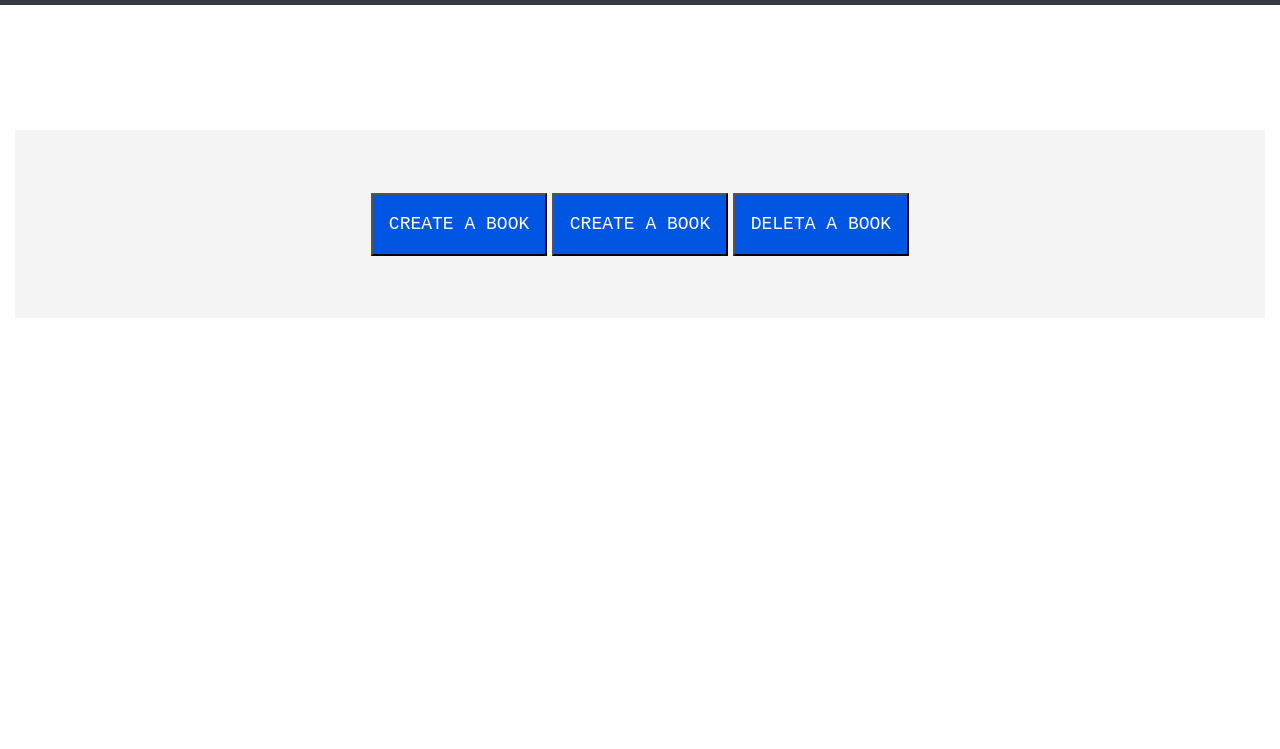
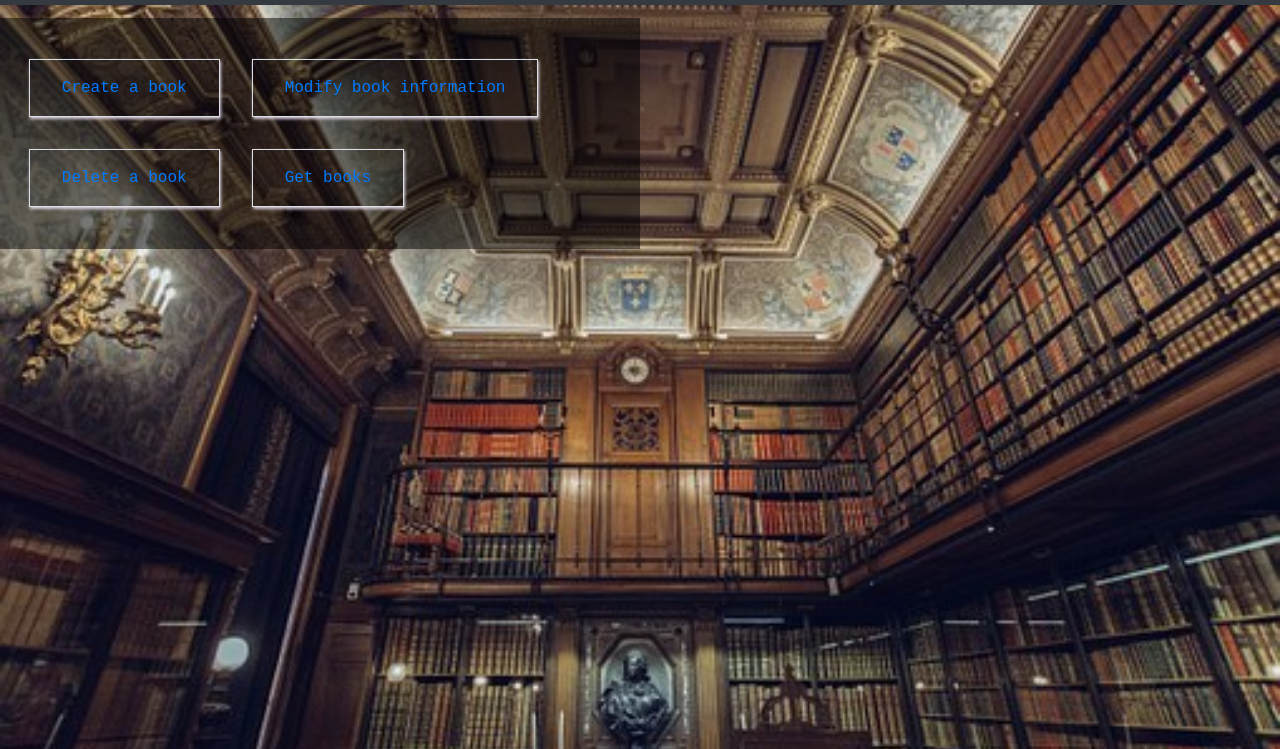
Before and after one commit to mikenthiwa/Hello-Book, a plain HTML site: page designs/UI/Admin.html in a window 1280 px wide. Shown: the part 51-800 px from the top of the page. Drawn offline with Linux system fonts and the light colour scheme.

Commit message:
Updating design of admin page

```diff
--- a/designs/UI/Admin.html
+++ b/designs/UI/Admin.html
@@ -16,14 +16,22 @@
     <div class="container-fluid">
         <div class="row">
 
-            <div class="col-md-12">
-               <div class="admintaskcontainer">
-                   <div class="admintask">
-                       <button> Create a book</button>
-                        <button>Create a book</button>
-                        <button>Deleta a book</button>
-                    </div>
-               </div>
+            <div class="col-md-6">
+                <div class="admintaskcontainer">
+                    <a class="admintask" href="#">Create a book</a>
+                </div>
+
+                <div class="admintaskcontainer">
+                    <a class="admintask"  href="#">Modify book information</a>
+                </div>
+
+                <div class="admintaskcontainer">
+                <a class="admintask" href="#">Delete a book</a>
+                </div>
+
+                 <div class="admintaskcontainer">
+                <a class="admintask" href="#">Get books</a>
+                </div>
 
             </div>
 
--- a/designs/UI/Bootstrap/css/Admin.css
+++ b/designs/UI/Bootstrap/css/Admin.css
@@ -1,30 +1,43 @@
-.admintaskcontainer{
-    background-color: #F4F4F4;
-    margin: 10% auto;
-    text-align: center;
+body{
+   margin: 0;
+    width: 100%;
+    height: 100vh;
+    background-image: url(life-863148__340.jpg);
+    background-position: center;
+    background-repeat: no-repeat;
+    background-size: cover;
+}
 
-    padding: 5px;
-
+.col-md-6{
+    padding: 2% 1%;
+    background: rgba(0,0,0,.5);
+    margin-top: 1%
 
 }
 
 .admintaskcontainer{
-    background-color: #F4F4F4;
-    padding: 5%;
-    width: 100%;
+    float: left;
+    box-shadow: 1px 2px 3px rgba(238, 226, 241, 0.897);
+    margin: 1rem;
+    text-align: center;
+    border: 1px solid rgb(218, 223, 232)
 
 }
 
+.admintask{
+    padding: 1rem 2rem;
+    float: left;
 
-button{
-    font-family:monospace;
-    text-transform: uppercase;
-    padding: 1rem;
-    outline: 0;
-    background: rgb(0, 86, 226);
-    margin: 1px 2px
-    border: 0;
-    color: #FFFFFF;
-    cursor: pointer;
-    font-size: 18px;
 }
+
+.admintaskcontainer a{
+    text-decoration: none;
+    font-size: 18;
+    font-family: monospace;
+
+}
+
+.admintaskcontainer a:hover{
+    color: green;
+    font-style:oblique;
+}
```
